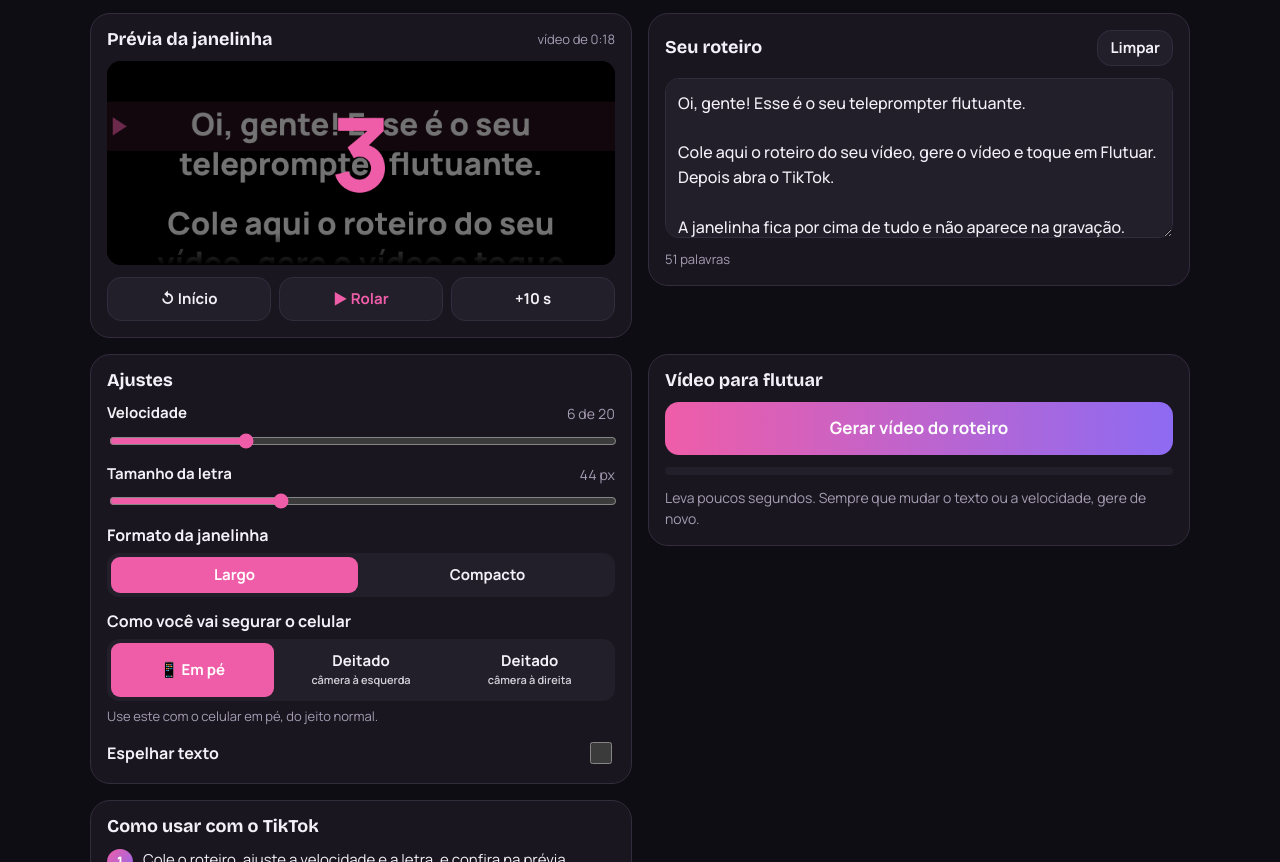
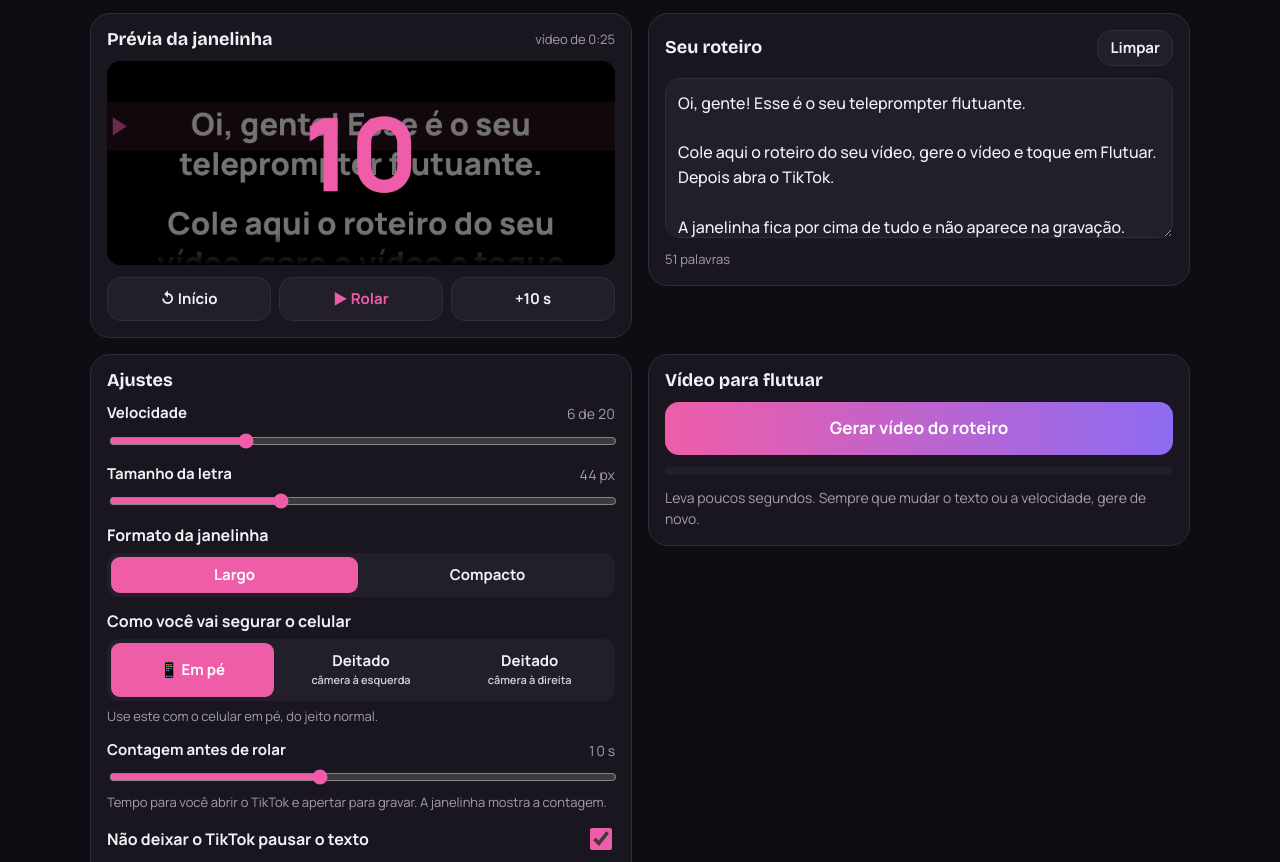
Before and after one commit to juliaandrefloro/teleprompter, a plain HTML site: page index.html in a window 1280 px wide. Shown: the part 87-949 px from the top of the page. Drawn offline with nearby package versions, Linux system fonts and the light colour scheme.

Commit message:
Impede que o TikTok pause a janelinha e adiciona contagem ajustável
Co-Authored-By: Claude Opus 5.5 <noreply@anthropic.com>

```diff
--- a/index.html
+++ b/index.html
@@ -161,6 +161,12 @@ ol.steps li::before {
       </div>
       <p class="muted" id="orientDica"></p>
     </div>
+    <div class="field">
+      <div class="row"><label for="espera">Contagem antes de rolar</label><span class="val" id="esperaVal"></span></div>
+      <input type="range" id="espera" min="3" max="20" step="1">
+      <p class="muted">Tempo para você abrir o TikTok e apertar para gravar. A janelinha mostra a contagem.</p>
+    </div>
+    <label class="check" for="retomar">Não deixar o TikTok pausar o texto <input type="checkbox" id="retomar"></label>
     <label class="check" for="espelhar">Espelhar texto <input type="checkbox" id="espelhar"></label>
   </section>
 
@@ -181,9 +187,9 @@ ol.steps li::before {
     <ol class="steps">
       <li>Cole o roteiro, ajuste a velocidade e a letra, e confira na prévia.</li>
       <li>Toque em <b>Gerar vídeo do roteiro</b>.</li>
-      <li>Toque em <b>Flutuar por cima dos apps</b>. O vídeo vira uma janelinha.</li>
+      <li>Toque em <b>Flutuar por cima dos apps</b>. O vídeo vira uma janelinha e a contagem já começa.</li>
       <li>Abra o TikTok. Arraste a janelinha para perto da câmera de selfie. Dá para aumentar com dois dedos.</li>
-      <li>Toque no ▶ da janelinha e comece a gravar. O vídeo começa com uma contagem 3, 2, 1.</li>
+      <li>Durante a contagem, abra o TikTok e aperte para gravar. Quando a contagem termina, o texto começa a rolar sozinho.</li>
     </ol>
     <p class="tip"><b>Se o botão Flutuar não funcionar:</b> toque em <b>Salvar vídeo no celular</b>, abra o vídeo no app <b>Fotos</b> ou <b>Arquivos</b>, dê play e toque no ícone da janelinha flutuante (o quadradinho com a seta). Depois abra o TikTok.</p>
   </section>
@@ -194,14 +200,13 @@ ol.steps li::before {
 (() => {
   const $ = (id) => document.getElementById(id);
   const FPS = 30;
-  const ESPERA = 3;      // segundos de contagem antes de rolar
   const FIM = 2;         // segundos parado no final
   const LEITURA = 0.32;  // linha de leitura a 32% do topo
   const FORMATOS = { largo: [720, 288], compacto: [640, 480] };
   const EXEMPLO = "Oi, gente! Esse é o seu teleprompter flutuante.\n\nCole aqui o roteiro do seu vídeo, gere o vídeo e toque em Flutuar. Depois abra o TikTok.\n\nA janelinha fica por cima de tudo e não aparece na gravação.\n\nDeixe a janelinha perto da câmera para o olhar parecer natural.\n\nBoa gravação!";
 
   // ---------- Ajustes salvos no aparelho ----------
-  const padrao = { roteiro: EXEMPLO, vel: 6, letra: 44, formato: "largo", espelhar: false, orient: "empe" };
+  const padrao = { roteiro: EXEMPLO, vel: 6, letra: 44, formato: "largo", espelhar: false, orient: "empe", espera: 10, retomar: true };
   let cfg = { ...padrao };
   try { cfg = { ...padrao, ...JSON.parse(localStorage.getItem("teleprompter") || "{}") }; } catch (e) {}
   const salvarCfg = () => { try { localStorage.setItem("teleprompter", JSON.stringify(cfg)); } catch (e) {} };
@@ -232,12 +237,13 @@ ol.steps li::before {
     }
     const rolagem = Math.max(0, (linhas.length ? linhas[linhas.length - 1].y : 0));
     const segRolando = rolagem / pxPorSeg();
-    layout = { W, H, fonte, lh, linhas, rolagem, duracao: ESPERA + segRolando + FIM };
+    layout = { W, H, fonte, lh, linhas, rolagem, duracao: cfg.espera + segRolando + FIM };
   }
 
   // Desenha um quadro no instante t (segundos)
   function desenhar(ctx, t) {
     const { W, H, fonte, lh, linhas, rolagem, duracao } = layout;
+    const ESPERA = cfg.espera;
     const desloc = Math.min(rolagem, Math.max(0, (t - ESPERA) * pxPorSeg()));
     ctx.save();
     ctx.fillStyle = "#000";
@@ -347,6 +353,7 @@ ol.steps li::before {
     $("palavras").textContent = `${n} palavras`;
     $("velVal").textContent = `${cfg.vel} de 20`;
     $("letraVal").textContent = `${cfg.letra} px`;
+    $("esperaVal").textContent = `${cfg.espera} s`;
     document.querySelectorAll("[data-formato]").forEach((b) => b.setAttribute("aria-pressed", String(b.dataset.formato === cfg.formato)));
     document.querySelectorAll("[data-orient]").forEach((b) => b.setAttribute("aria-pressed", String(b.dataset.orient === cfg.orient)));
     $("orientDica").textContent = deitado()
@@ -362,10 +369,14 @@ ol.steps li::before {
   $("vel").value = cfg.vel;
   $("letra").value = cfg.letra;
   $("espelhar").checked = cfg.espelhar;
+  $("espera").value = cfg.espera;
+  $("retomar").checked = cfg.retomar;
   roteiro.addEventListener("input", () => { cfg.roteiro = roteiro.value; atualizar(); });
   $("vel").addEventListener("input", (e) => { cfg.vel = +e.target.value; atualizar(); });
   $("letra").addEventListener("input", (e) => { cfg.letra = +e.target.value; atualizar(); });
   $("espelhar").addEventListener("change", (e) => { cfg.espelhar = e.target.checked; atualizar(); });
+  $("espera").addEventListener("input", (e) => { cfg.espera = +e.target.value; atualizar(); });
+  $("retomar").addEventListener("change", (e) => { cfg.retomar = e.target.checked; salvarCfg(); });
   document.querySelectorAll("[data-formato]").forEach((b) => (b.onclick = () => { cfg.formato = b.dataset.formato; atualizar(); }));
   document.querySelectorAll("[data-orient]").forEach((b) => (b.onclick = () => { cfg.orient = b.dataset.orient; atualizar(); }));
   $("limpar").onclick = () => { roteiro.value = ""; cfg.roteiro = ""; atualizar(); roteiro.focus(); };
@@ -468,21 +479,51 @@ ol.steps li::before {
   };
 
   // ---------- Flutuar ----------
+  // 1) Som "ambiente": avisa o iPhone que esta página toca junto com outros apps,
+  //    para o TikTok não interromper a janelinha quando abre a câmera.
+  function somAmbiente() {
+    try { if (navigator.audioSession) navigator.audioSession.type = "ambient"; } catch (e) {}
+  }
+  somAmbiente();
+
+  // 2) Se o sistema pausar sozinho (ex.: o TikTok começou a gravar), a janelinha volta a rolar.
+  const v = $("video");
+  let querRolar = false;      // a pessoa quer o texto rolando
+  let pausaPedidaEm = 0;      // quando a própria pessoa tocou em pausar
+  if ("mediaSession" in navigator) {
+    try { navigator.mediaSession.setActionHandler("play", () => { querRolar = true; v.play().catch(() => {}); }); } catch (e) {}
+    try { navigator.mediaSession.setActionHandler("pause", () => { querRolar = false; pausaPedidaEm = Date.now(); v.pause(); }); } catch (e) {}
+  }
+  v.addEventListener("play", () => { querRolar = true; });
+  v.addEventListener("ended", () => { querRolar = false; });
+  v.addEventListener("pause", () => {
+    if (!cfg.retomar || v.ended || Date.now() - pausaPedidaEm < 1500) return;
+    let tentativas = 0;
+    const tentar = () => {
+      if (!querRolar || !v.paused || v.ended || Date.now() - pausaPedidaEm < 1500) return;
+      somAmbiente();
+      v.play().catch(() => {});
+      if (++tentativas < 40) setTimeout(tentar, 500);
+    };
+    setTimeout(tentar, 250);
+  });
+
   $("flutuar").onclick = async () => {
-    const v = $("video");
     v.muted = true; // sem som: não atrapalha a gravação do TikTok
+    somAmbiente();
     try { v.currentTime = 0; } catch (e) {}
     try {
+      // já começa rolando: a contagem dá tempo de abrir o TikTok
+      await v.play().catch(() => {});
+      querRolar = true;
       if (document.pictureInPictureEnabled && v.requestPictureInPicture) {
         await v.requestPictureInPicture();
       } else if (v.webkitSupportsPresentationMode && v.webkitSupportsPresentationMode("picture-in-picture")) {
-        await v.play().catch(() => {});
-        v.pause();
         v.webkitSetPresentationMode("picture-in-picture");
       } else {
         throw new Error("sem janelinha");
       }
-      status("✅ Janelinha aberta. Abra o TikTok e toque no ▶ da janelinha quando for gravar.", "ok");
+      status(`✅ Janelinha aberta e contando ${cfg.espera} s. Abra o TikTok agora e aperte para gravar.`, "ok");
     } catch (e) {
       status("Este navegador não deixou abrir a janelinha daqui. Use Salvar vídeo no celular e abra no app Fotos ou Arquivos (veja a dica abaixo).", "erro");
     }
```
